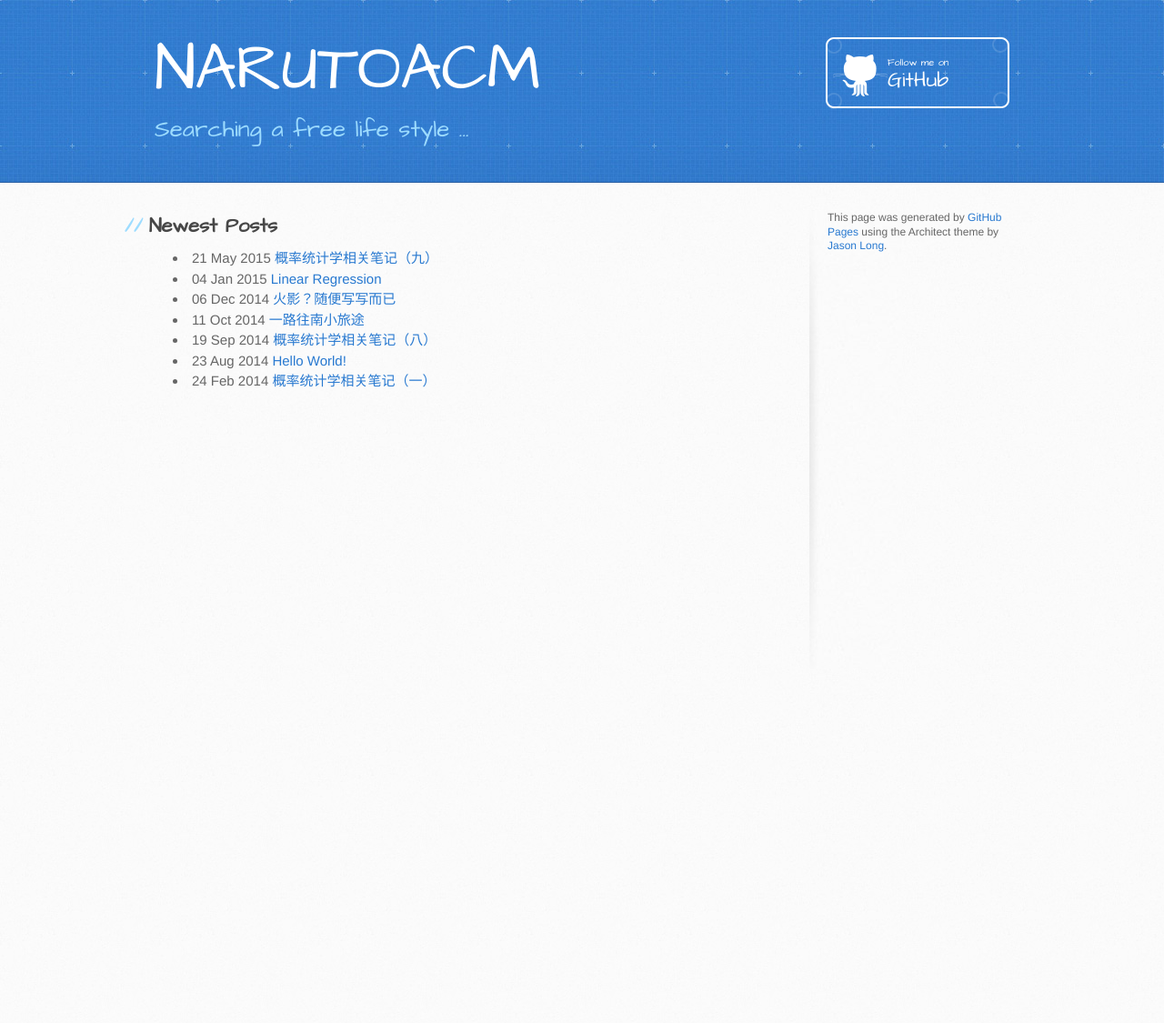
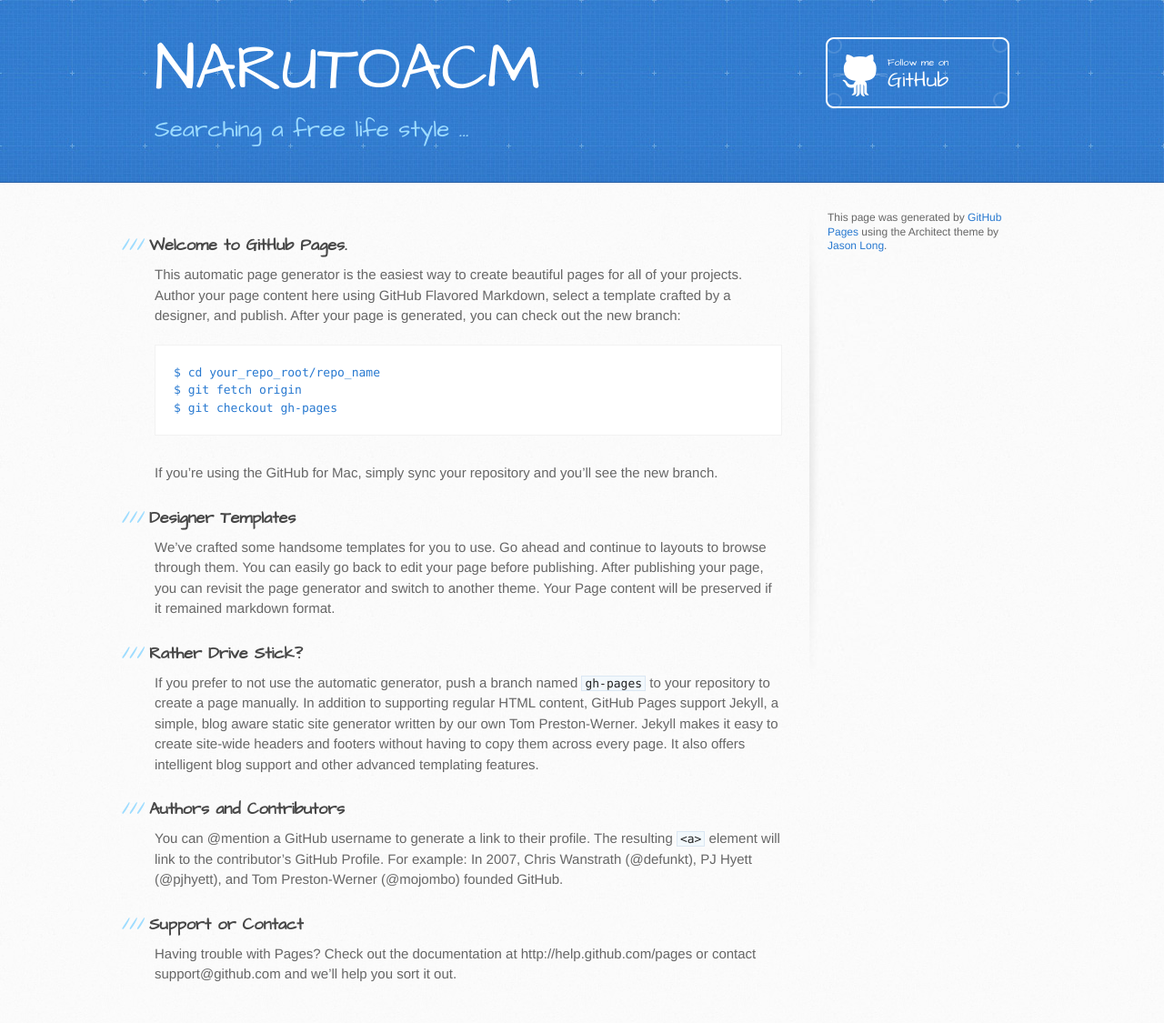
Before and after one commit to 7e00/7e00.github.io, a Jekyll site: the page built from index.md, in a window 1280 px wide. Shown: the whole page at 91% size. Built offline with Jekyll 4.4.1, drawn with Linux system fonts in a browser that asks for light colours; our own code applies the rules of GitHub Pages for plain Markdown files; Markdown is read by kramdown in place of the engine named in the settings; before the commit the page ends 900 px from its top, so only the background shows below that.

Commit message:
Set theme jekyll-theme-architect and migrate Page Generator content

````diff
--- a/_config.yml
+++ b/_config.yml
@@ -1,2 +1,8 @@
 markdown: rdiscount
 baseurl: /narutoacm.github.com
+
+title: NARUTOACM
+description: Searching a free life style ...
+google_analytics:
+show_downloads: true
+theme: jekyll-theme-architect
--- a/index.html
+++ /dev/null
@@ -1,10 +0,0 @@
----
-layout: default
-title: NARUTOACM's Home
----
-<h2>Newest Posts</h2>
-<ul>
-    {% for post in site.posts %}
-    <li>{{ post.date | date_to_string }} <a href="{{ post.url }}">{{ post.title }}</a></li>
-    {% endfor %}
-</ul>
--- /dev/null
+++ b/index.md
@@ -0,0 +1,22 @@
+### Welcome to GitHub Pages.
+This automatic page generator is the easiest way to create beautiful pages for all of your projects. Author your page content here using GitHub Flavored Markdown, select a template crafted by a designer, and publish. After your page is generated, you can check out the new branch:
+
+```
+$ cd your_repo_root/repo_name
+$ git fetch origin
+$ git checkout gh-pages
+```
+
+If you're using the GitHub for Mac, simply sync your repository and you'll see the new branch.
+
+### Designer Templates
+We've crafted some handsome templates for you to use. Go ahead and continue to layouts to browse through them. You can easily go back to edit your page before publishing. After publishing your page, you can revisit the page generator and switch to another theme. Your Page content will be preserved if it remained markdown format.
+
+### Rather Drive Stick?
+If you prefer to not use the automatic generator, push a branch named `gh-pages` to your repository to create a page manually. In addition to supporting regular HTML content, GitHub Pages support Jekyll, a simple, blog aware static site generator written by our own Tom Preston-Werner. Jekyll makes it easy to create site-wide headers and footers without having to copy them across every page. It also offers intelligent blog support and other advanced templating features.
+
+### Authors and Contributors
+You can @mention a GitHub username to generate a link to their profile. The resulting `<a>` element will link to the contributor's GitHub Profile. For example: In 2007, Chris Wanstrath (@defunkt), PJ Hyett (@pjhyett), and Tom Preston-Werner (@mojombo) founded GitHub.
+
+### Support or Contact
+Having trouble with Pages? Check out the documentation at http://help.github.com/pages or contact support@github.com and we’ll help you sort it out.
````
Also changed, not shown: params.json (deleted, +0 -1 lines).
